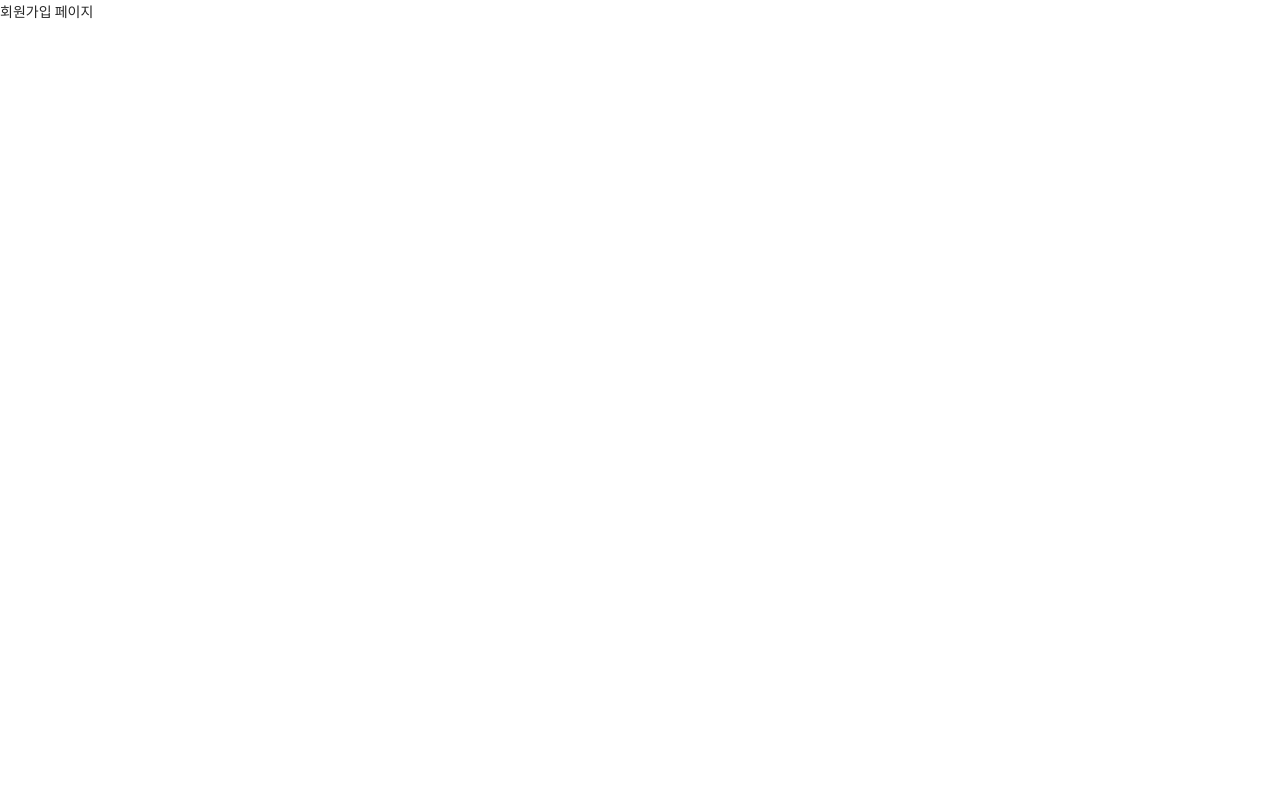
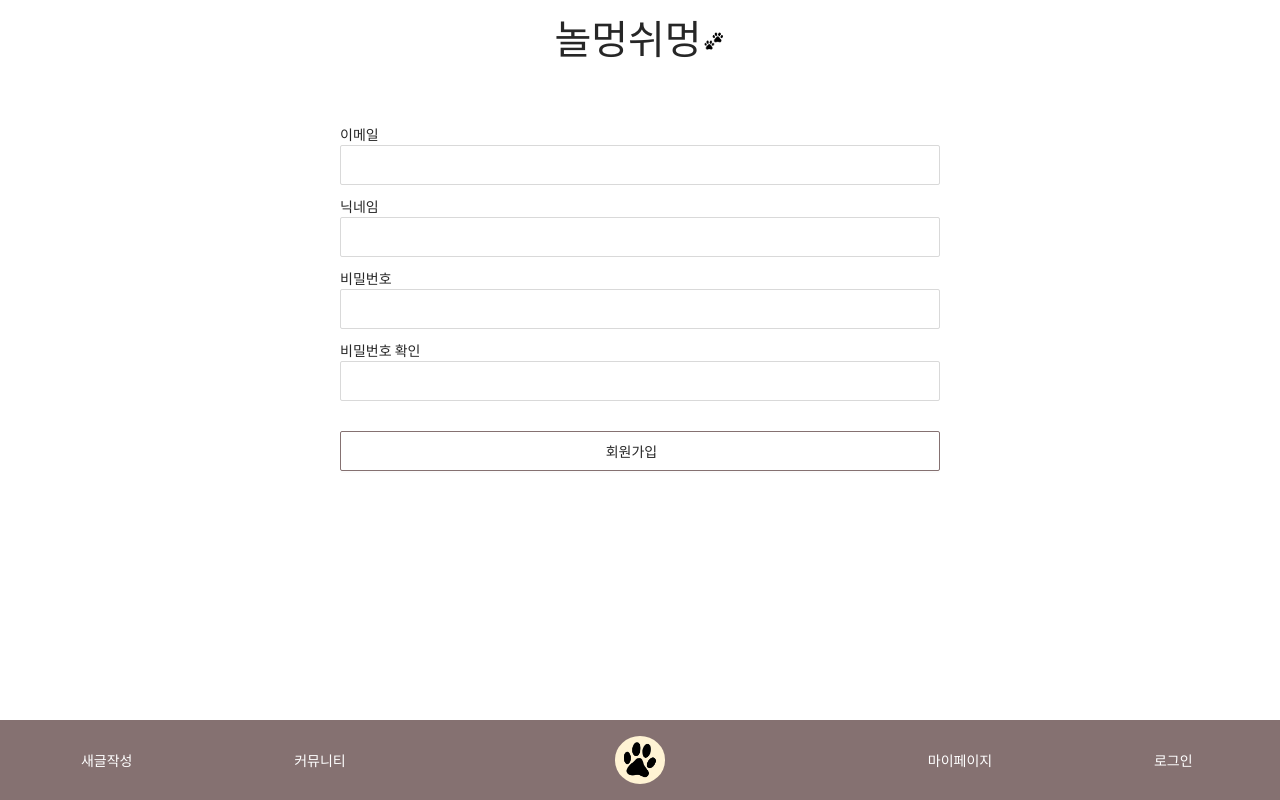
Before and after one commit to jieungo/meong, a Next.js app in the folder prepare/front/: page /signup in a window 1280 px wide. Built offline with nearby package versions, Linux system fonts and the light colour scheme; a web font is replaced by a local one.

Commit message:
Add signup form

```diff
--- a/prepare/front/components/AppLayout.js
+++ b/prepare/front/components/AppLayout.js
@@ -3,8 +3,6 @@ import PropTypes from "prop-types";
 import Link from "next/link";
 import { Row, Col } from "antd";
 import styles from '../styles/styles.module.css';
-import LoginForm from './LoginForm';
-import MyPage from './MyPage';
 
 
 const AppLayout = ({ children }) => {
--- /dev/null
+++ b/prepare/front/components/SignupForm.js
@@ -0,0 +1,97 @@
+import React, { useCallback, useState } from 'react';
+import {Form, Input, Button} from 'antd';
+import useInput from '../hooks/useInput';
+import styled from 'styled-components';
+import styles from '../styles/login.module.css';
+
+const LogoutBtn = styled(Button)`
+background-color: white;
+border: 1px solid #857171;
+max-width: 600px;
+margin: 20px 0;
+width: 100%;
+margin-bottom: 40px;
+height: 40px;
+
+&:hover {
+    background-color: #857171;
+    border: 1px solid #857171;
+    color: white;
+}
+`;
+
+const LogoutInput = styled(Input)`
+height: 40px;
+`;
+
+const ErrorMessage = styled.div`
+    color: red;
+`;
+
+const SignupForm = () => {
+
+const [email, onChangeEmail] = useInput('');
+const [password, onChangePassword] = useInput('');
+const [nickname, onChangeNickname] = useInput('');
+
+const [passwordCheck, setPasswordCheck] = useState('');
+const [passwordCheckError, setPasswordCheckError] = useState(false);
+const onChangePasswordCheck = useCallback((e) => {
+    setPasswordCheck(e.target.value);
+    setPasswordCheckError(e.target.value !== password);
+    //일치하지 않으면 setPasswordCheckError(true)
+}, [password]);
+const onSubmitBtn = useCallback((e) => {
+    if (password == passwordCheck) {
+        setPasswordCheckError(false);
+    }
+    console.log(email, password);
+}, [email, password]);
+
+    return (
+        <>
+        <Form className={styles.logoutForm} onFinish={onSubmitBtn}>
+            <div className={styles.inputWrapper}>
+                <label htmlFor="user-email">이메일</label>
+                <br />
+                <LogoutInput name="user-email" value={email} onChange={onChangeEmail} required/>
+            </div>
+            <div className={styles.inputWrapper}>
+                <label htmlFor="user-nickname">닉네임</label>
+                <br />
+                <LogoutInput name="user-nickname" value={nickname} onChange={onChangeNickname} required/>
+            </div>
+            <div className={styles.inputWrapper}>
+                <label htmlFor="user-password">비밀번호</label>
+                <br />
+                <LogoutInput
+                    name="user-password"
+                    type="password"
+                    value={password}
+                    onChange={onChangePassword}
+                    required
+                />
+            </div>
+            <div className={styles.inputWrapper}>
+                <label htmlFor="user-password-check">비밀번호 확인</label>
+                <br />
+                <LogoutInput
+                    name="user-password-check"
+                    type="password"
+                    value={passwordCheck}
+                    onChange={onChangePasswordCheck}
+                    required
+                />
+            { passwordCheckError && <ErrorMessage>비밀번호 확인이 일치하지 않습니다.</ErrorMessage>}
+            </div>
+            <div className={styles.buttonWrapper}>
+                <LogoutBtn htmlType="submit" loading={false}>
+                    회원가입
+                </LogoutBtn>
+            </div>
+        </Form>
+        </>
+    );
+};
+
+export default SignupForm;
--- /dev/null
+++ b/prepare/front/hooks/useInput.js
@@ -0,0 +1,9 @@
+import { useCallback, useState } from 'react';
+
+export default (initialValue = null) => {
+    const [value, setValue] = useState(initialValue);
+    const handler = useCallback((e) => {
+        setValue(e.target.value);
+    })
+    return [value, handler];
+};
--- a/prepare/front/pages/signup.js
+++ b/prepare/front/pages/signup.js
@@ -1,10 +1,19 @@
 import React from 'react';
+import Head from 'next/head';
+import AppLayout from '../components/AppLayout';
+import SignupForm from '../components/SignupForm';
 
 const signup = () => {
     return (
-        <div>
-            회원가입 페이지
-        </div>
+        <>
+        <Head>
+            <meta charSet="utf-8" />
+            <title>회원가입 | 놀멍쉬멍</title>
+        </Head>
+        <AppLayout>
+            <SignupForm />
+        </AppLayout>
+      </>
     );
 };
 
--- a/prepare/front/styles/global.css
+++ b/prepare/front/styles/global.css
@@ -1,4 +1,4 @@
-html,
+
 body {
   font-family: "Noto Sans KR", sans-serif;
   padding: 0;
@@ -13,3 +13,7 @@ a {
   color: black;
   text-decoration: none;
 }
+
+img {
+  width: 30%;
+}
--- a/prepare/front/styles/login.module.css
+++ b/prepare/front/styles/login.module.css
@@ -1,16 +1,19 @@
 
+.logoutForm,
 .loginForm {
-    padding: 20px;
+    padding: 30px;
+}
+
+.inputWrapper {
+    max-width: 600px;
+    margin: 0 auto;
+    margin-bottom: 10px;
 }
 
 .buttonWrapper {
     text-align: center;
 }
 
-.buttonWrapper Button {
-    margin: 20px 0
-}
-
 .buttonWrapper span {
     margin-right: 3%;
 }
--- /dev/null
+++ b/prepare/front/styles/wrapper.module.css
@@ -0,0 +1,4 @@
+
+.pageWrapper {
+  padding-bottom: 10%;
+}
```
Also changed, not shown: prepare/front/components/FollowList.js (+7 -1 lines), prepare/front/components/LoginForm.js (+16 -5 lines), prepare/front/components/MyPage.js (+17 -4 lines), prepare/front/public/cute.jpeg (added).
